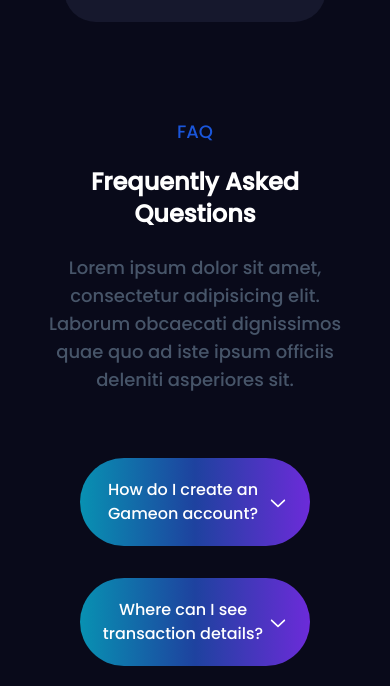
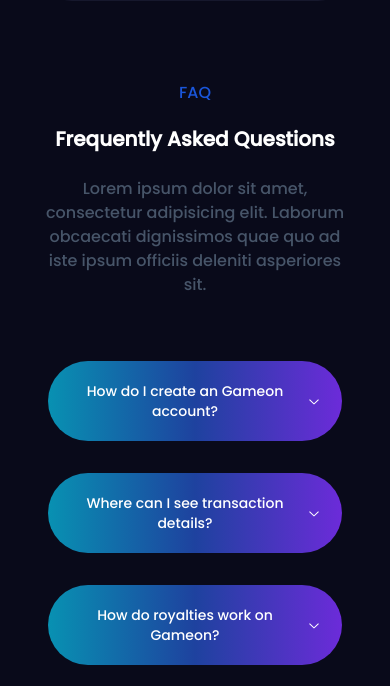
Before and after one commit to AhmedShaykh/GameOn-Metaverse, a Next.js app: page /team in a window 390 px wide. Shown: the part 1311-1997 px from the top of the page. Built offline with nearby package versions, Linux system fonts and the light colour scheme.

Commit message:
All UI Padding & Margin

```diff
--- a/src/Components/ApplyIGO.tsx
+++ b/src/Components/ApplyIGO.tsx
@@ -2,7 +2,7 @@ import { Button } from "./ui/button";
 
 const ApplyIGO = () => {
     return (
-        <div className="px-8 sm:px-20">
+        <div className="px-6 sm:px-20">
             <div className="mx-auto flex px-5 py-12 sm:py-24 md:flex-row flex-col items-center">
                 <div className="lg:max-w-lg xl:w-full md:w-1/2 w-5/6 md:mb-0 mb-10 flex justify-center items-center">
                     <img
--- a/src/Components/ContactPage.tsx
+++ b/src/Components/ContactPage.tsx
@@ -15,7 +15,7 @@ const ContactPage = () => {
                 Contact Us
             </Heading>
 
-            <div className="mt-[5.4rem] md:mt-32 flex flex-col lg:flex-row gap-8 px-1 sm:px-20">
+            <div className="mt-[5.6rem] md:mt-[8.1rem] flex flex-col lg:flex-row gap-8 px-1 sm:px-20">
                 <Form />
                 <Grid />
             </div>
--- a/src/Components/FAQ.tsx
+++ b/src/Components/FAQ.tsx
@@ -7,72 +7,72 @@ import {
 
 const FAQ = () => {
     return (
-        <div className="py-3 px-4">
-            <h3 className="text-center text-blue-700 py-5 text-lg">
+        <div className="px-2 py-2 md:py-3 md:px-4">
+            <h3 className="text-center text-blue-700 py-5 text-md sm:text-lg">
                 FAQ
             </h3>
 
-            <h2 className="text-center text-2xl sm:text-3xl text-white font-bold sm:px-4">
+            <h2 className="text-center text-xl sm:text-3xl text-white font-bold sm:px-4">
                 Frequently Asked Questions
             </h2>
 
-            <p className="my-6 mx-auto max-w-2xl text-center text-lg sm:text-xl font-medium text-slate-600">
+            <p className="my-6 mx-auto max-w-lg md:max-w-2xl text-center text-md sm:text-xl font-medium text-slate-600">
                 Lorem ipsum dolor sit amet, consectetur adipisicing elit. Laborum obcaecati dignissimos quae quo ad iste ipsum officiis deleniti asperiores sit.
             </p>
 
-            <div className="px-8 sm:px-20 mt-16">
+            <div className="px-2 sm:px-6 md:px-20 mt-16 sm:mt-20 md:mt-[5.5rem]">
                 <Accordion
                     className="space-y-8"
                     type="single"
                     collapsible
                 >
                     <AccordionItem value="item-1">
-                        <AccordionTrigger className="text-md bg-gradient-to-r from-cyan-600 via-blue-800 to-purple-700 px-5 py-5 rounded-full">
+                        <AccordionTrigger className="text-sm sm:text-lg bg-gradient-to-r from-cyan-600 via-blue-800 to-purple-700 px-5 py-5 rounded-full">
                             How do I create an Gameon account?
                         </AccordionTrigger>
 
-                        <AccordionContent className="my-4 mx-5">
-                            The point of using Lorem Ipsum is that it has a more-or-less normal distribution of letters, as opposed to using 'Content here, content here', making it look like readable English. Many desktop publishing packages and web page editors now use Lorem Ipsum as their default model text.
+                        <AccordionContent className="my-5 mx-5 text-sm sm:text-lg">
+                            {`The point of using Lorem Ipsum is that it has a more-or-less normal distribution of letters, as opposed to using 'Content here, content here', making it look like readable English. Many desktop publishing packages and web page editors now use Lorem Ipsum as their default model text.`}
                         </AccordionContent>
                     </AccordionItem>
 
                     <AccordionItem value="item-2">
-                        <AccordionTrigger className="text-md bg-gradient-to-r from-cyan-600 via-blue-800 to-purple-700 px-5 py-5 rounded-full">
+                        <AccordionTrigger className="text-sm sm:text-lg bg-gradient-to-r from-cyan-600 via-blue-800 to-purple-700 px-5 py-5 rounded-full">
                             Where can I see transaction details?
                         </AccordionTrigger>
 
-                        <AccordionContent className="my-4 mx-5">
+                        <AccordionContent className="my-5 mx-5 text-sm sm:text-lg">
                             Contrary to popular belief, Lorem Ipsum is not simply random text. It has roots in a piece of classical Latin literature from 45 BC, making it over 2000 years old. Richard McClintock, a Latin professor at Hampden-Sydney College in Virginia, looked up one of the more obscure Latin words, consectetur, from a Lorem Ipsum passage, and going through the cites of the word in classical literature, discovered the undoubtable source.
                         </AccordionContent>
                     </AccordionItem>
 
                     <AccordionItem value="item-3">
-                        <AccordionTrigger className="text-md bg-gradient-to-r from-cyan-600 via-blue-800 to-purple-700 px-5 py-5 rounded-full">
+                        <AccordionTrigger className="text-sm sm:text-lg bg-gradient-to-r from-cyan-600 via-blue-800 to-purple-700 px-5 py-5 rounded-full">
                             How do royalties work on Gameon?
                         </AccordionTrigger>
 
-                        <AccordionContent className="my-4 mx-5">
+                        <AccordionContent className="my-5 mx-5 text-sm sm:text-lg">
                             It has survived not only five centuries, but also the leap into electronic typesetting, remaining essentially unchanged. It was popularised in the 1960s with the release of Letraset sheets containing Lorem Ipsum passages, and more recently with desktop publishing software like Aldus PageMaker including versions of Lorem Ipsum.
                         </AccordionContent>
                     </AccordionItem>
 
                     <AccordionItem value="item-4">
-                        <AccordionTrigger className="text-md bg-gradient-to-r from-cyan-600 via-blue-800 to-purple-700 px-5 py-5 rounded-full">
+                        <AccordionTrigger className="text-sm sm:text-lg bg-gradient-to-r from-cyan-600 via-blue-800 to-purple-700 px-5 py-5 rounded-full">
                             How do I list an NFT to sell?
                         </AccordionTrigger>
 
-                        <AccordionContent className="my-4 mx-5">
+                        <AccordionContent className="my-5 mx-5 text-sm sm:text-lg">
                             Sed ut perspiciatis unde omnis iste natus error sit voluptatem accusantium doloremque laudantium, totam rem aperiam, eaque ipsa quae ab illo inventore veritatis et quasi architecto beatae vitae dicta sunt explicabo. Nemo enim ipsam voluptatem quia voluptas sit aspernatur aut odit aut fugit, sed quia consequuntur magni dolores eos qui ratione voluptatem sequi nesciunt.
                         </AccordionContent>
                     </AccordionItem>
 
                     <AccordionItem value="item-5">
-                        <AccordionTrigger className="text-md bg-gradient-to-r from-cyan-600 via-blue-800 to-purple-700 px-5 py-5 rounded-full">
+                        <AccordionTrigger className="text-sm sm:text-lg bg-gradient-to-r from-cyan-600 via-blue-800 to-purple-700 px-5 py-5 rounded-full">
                             How do I create an NFT?
                         </AccordionTrigger>
 
-                        <AccordionContent className="my-4 mx-5">
-                            There are many variations of passages of Lorem Ipsum available, but the majority have suffered alteration in some form, by injected humour, or randomised words which don't look even slightly believable. If you are going to use a passage of Lorem Ipsum, you need to be sure there isn't anything embarrassing hidden in the middle of text.
+                        <AccordionContent className="my-5 mx-5 text-sm sm:text-lg">
+                            {`There are many variations of passages of Lorem Ipsum available, but the majority have suffered alteration in some form, by injected humour, or randomised words which don't look even slightly believable. If you are going to use a passage of Lorem Ipsum, you need to be sure there isn't anything embarrassing hidden in the middle of text.`}
                         </AccordionContent>
                     </AccordionItem>
                 </Accordion>
--- a/src/Components/Header.tsx
+++ b/src/Components/Header.tsx
@@ -4,8 +4,8 @@ import { Button } from "./ui/button";
 
 const Header = () => {
     return (
-        <div className="py-12 px-8">
-            <h3 className="text-center text-blue-700 py-5 text-lg">
+        <div className="py-12 px-7">
+            <h3 className="text-center text-blue-700 pt-12 pb-5 text-lg">
                 GAMEON
             </h3>
 
--- a/src/Components/Participate.tsx
+++ b/src/Components/Participate.tsx
@@ -3,8 +3,8 @@ import Image from "next/image";
 
 const Participate = () => {
     return (
-        <div className="px-8 sm:px-20">
-            <div className="px-5 pt-6 pb-12 sm:pt-16 sm:pb-20 mx-auto">
+        <div className="px-5 sm:px-20">
+            <div className="px-5 pt-6 pb-12 sm:pt-20 sm:pb-[4.4rem] mx-auto">
                 <h2 className="text-2xl sm:text-3xl text-white font-bold sm:px-4">
                     How To Participate
                 </h2>
--- a/src/Components/PreviousIGO.tsx
+++ b/src/Components/PreviousIGO.tsx
@@ -3,7 +3,7 @@ import Image from "next/image";
 
 const PreviousIGO = () => {
     return (
-        <div className="px-8 sm:px-20">
+        <div className="px-5 sm:px-20">
             <div className="px-5 pt-6 pb-16 sm:pt-16 sm:pb-20 mx-auto">
                 <h2 className="text-2xl sm:text-3xl text-white font-bold sm:px-4 pb-3">
                     Previous IGO
@@ -12,7 +12,7 @@ const PreviousIGO = () => {
                 <div className="sm:px-4 mt-8 mb-3 flex flex-col gap-10 md:gap-8">
                     {PREVIGO_ITEMS.map((item, index) => (
                         <div
-                            className="bg-[#16182D] p-4 md:p-8 rounded-2xl"
+                            className="bg-[#16182D] p-7 sm:p-8 rounded-2xl"
                             key={index}
                         >
                             <div className="flex flex-col md:flex-row justify-between bg-[#16182D] gap-8">
--- a/src/Components/Swapper.tsx
+++ b/src/Components/Swapper.tsx
@@ -36,7 +36,7 @@ const Swapper = () => {
                             <ArrowLeftRight className="bg-[#16182D]" />
                         </Button>
 
-                        <Button className="block lg:hidden p-2 rounded-full cursor-pointer bg-[#16182D] border border-gray-700 hover:border-blue-500">
+                        <Button className="block lg:hidden p-2 rounded-full cursor-pointer bg-[#16182D] border border-gray-700 hover:border-blue-500 mb-6">
                             <ArrowDownUp className="bg-[#16182D]" />
                         </Button>
                     </div>
--- a/src/Components/TeamPage.tsx
+++ b/src/Components/TeamPage.tsx
@@ -7,7 +7,7 @@ const TeamPage = () => {
     return (
         <div className="py-12 px-8">
             <Heading
-                className="mx-auto max-w-3xl text-center my-[4.8rem]"
+                className="mx-auto max-w-3xl text-center my-12 md:my-[4.8rem]"
                 fontWeight="extrabold"
                 color="gray.50"
                 fontSize={["4xl", "5xl", "6xl"]}
--- a/src/Components/UpcomingIGO.tsx
+++ b/src/Components/UpcomingIGO.tsx
@@ -5,8 +5,8 @@ import { FacebookIcon, LinkedinIcon, TwitterIcon } from "lucide-react";
 
 const UpcomingIGO = () => {
     return (
-        <div className="pb-4 px-8 sm:px-20">
-            <div className="px-5 pt-6 pb-12 sm:pt-16 sm:pb-18 mx-auto">
+        <div className="pb-4 px-5 sm:px-20">
+            <div className="px-5 pt-6 pb-12 sm:pt-16 sm:pb-20 mx-auto">
                 <h2 className="text-2xl sm:text-3xl text-white font-bold sm:px-4 pb-6">
                     Upcoming IGOs
                 </h2>
@@ -14,7 +14,7 @@ const UpcomingIGO = () => {
                 <div className="flex flex-col xl:flex-row gap-8 xl:gap-5 my-4 px-0 sm:px-2">
                     {UPIGO_ITEMS.map((item, index) => (
                         <div
-                            className="bg-[#16182D] p-4 rounded-2xl w-full xl:w-1/3"
+                            className="bg-[#16182D] p-5 rounded-2xl w-full xl:w-1/3"
                             key={index}
                         >
                             <div className="bg-[#16182D] flex justify-between my-2">
--- a/src/Components/ui/accordion.tsx
+++ b/src/Components/ui/accordion.tsx
@@ -28,13 +28,13 @@ const AccordionTrigger = React.forwardRef<
         <AccordionPrimitive.Trigger
             ref={ref}
             className={cn(
-                "flex flex-1 items-center justify-between py-4 text-sm font-medium transition-all [&[data-state=open]>svg]:rotate-180",
+                "flex flex-1 items-center justify-between gap-1 py-4 text-sm font-medium transition-all [&[data-state=open]>svg]:rotate-180",
                 className
             )}
             {...props}
         >
             {children}
-            <ChevronDownIcon className="h-6 w-6 shrink-0 text-muted-foreground transition-transform duration-200 bg-transparent" />
+            <ChevronDownIcon className="h-4 sm:h-6 w-4 sm:w-6 shrink-0 text-muted-foreground transition-transform duration-200 bg-transparent" />
         </AccordionPrimitive.Trigger>
     </AccordionPrimitive.Header>
 ))
```
Also changed, not shown: src/Components/Team.tsx (+4 -3 lines).
